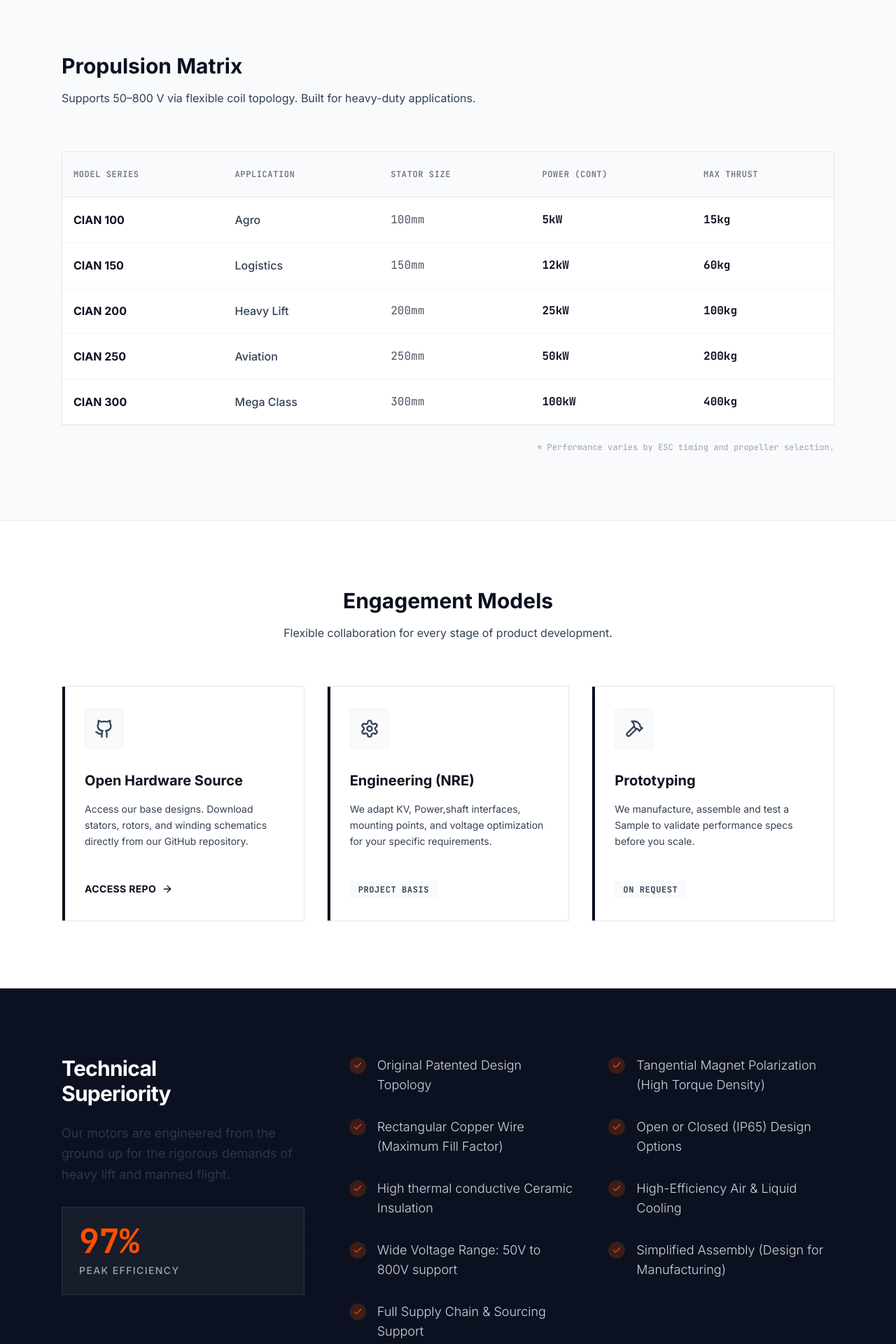
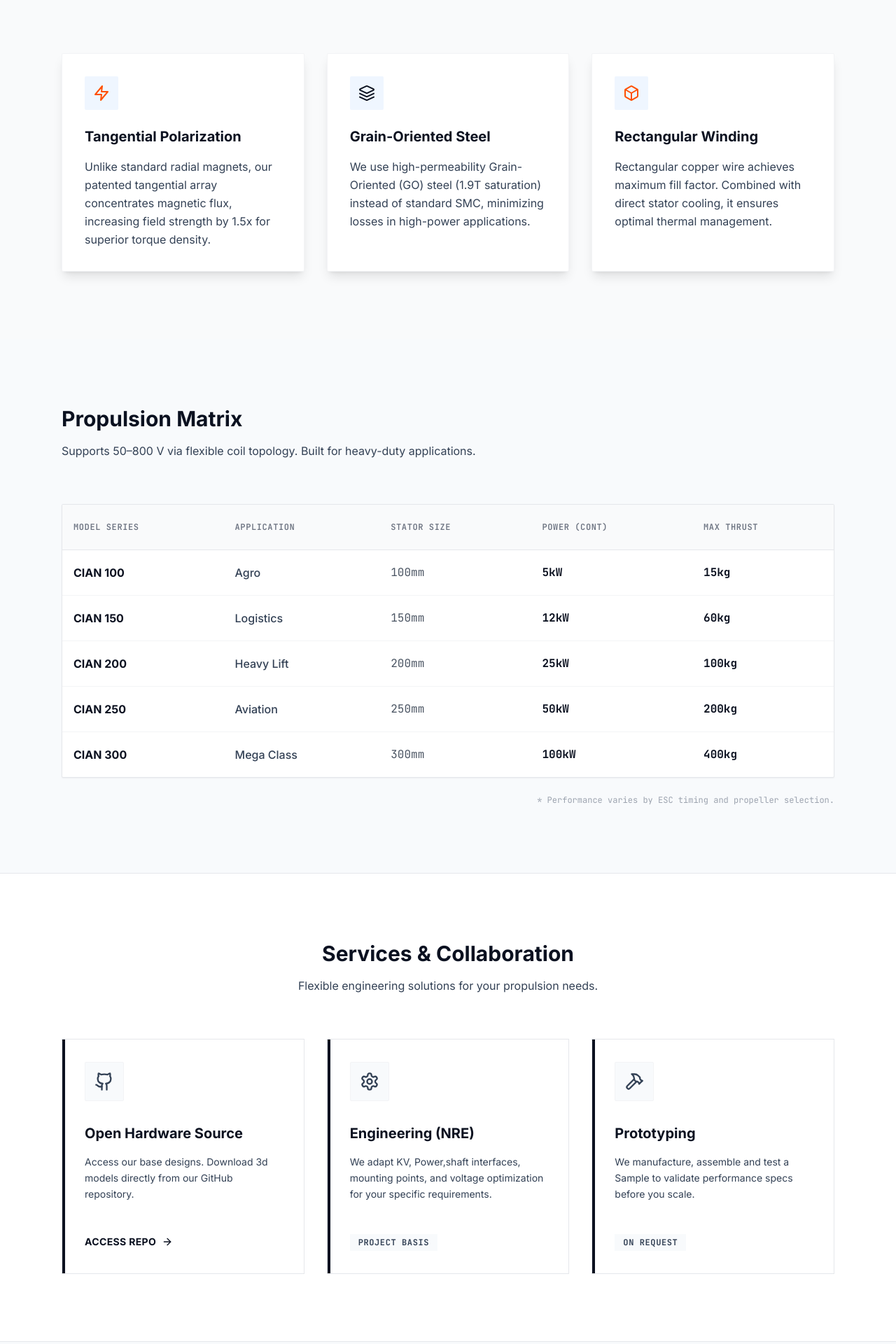
Before and after one commit to eMotres/OpenMotor, a Next.js app: page / in a window 1280 px wide. Shown: the part 740-2660 px from the top of the page at 70% size. Built offline with nearby package versions, Linux system fonts and the light colour scheme.

Commit message:
Add Technology component, update page layout, and refine services text

```diff
--- a/app/page.tsx
+++ b/app/page.tsx
@@ -43,9 +43,9 @@ export default function Home() {
       </nav>
 
       <Hero />
+      <Technology />
       <ProductMatrix />
       <BusinessModel />
-      <Technology />
       <ContactFooter />
     </main>
   );
--- a/components/BusinessModel.tsx
+++ b/components/BusinessModel.tsx
@@ -6,9 +6,9 @@ export default function BusinessModel() {
     <section id="services" className="py-24 bg-white">
       <div className="container mx-auto px-6 max-w-6xl">
         <div className="mb-16 text-center">
-          <h2 className="text-3xl font-bold text-brand-navy mb-4">Engagement Models</h2>
+          <h2 className="text-3xl font-bold text-brand-navy mb-4">Services & Collaboration</h2>
           <p className="text-brand-slate max-w-2xl mx-auto">
-            Flexible collaboration for every stage of product development.
+            Flexible engineering solutions for your propulsion needs.
           </p>
         </div>
 
@@ -20,7 +20,7 @@ export default function BusinessModel() {
             </div>
             <h3 className="text-xl font-bold text-brand-navy mb-4">Open Hardware Source</h3>
             <p className="text-brand-slate leading-relaxed mb-8 text-sm h-20">
-              Access our base designs. Download stators, rotors, and winding schematics directly from our GitHub repository.
+              Access our base designs. Download 3d models directly from our GitHub repository.
             </p>
             <a href="https://github.com/eMotres/OpenMotor-Hardware" target="_blank" rel="noopener noreferrer" className="inline-flex items-center gap-2 text-sm font-bold text-brand-navy group-hover:text-brand-orange transition-colors uppercase tracking-wide">
               Access Repo <ArrowRight className="w-4 h-4" />
--- a/components/Technology.tsx
+++ b/components/Technology.tsx
@@ -1,48 +1,39 @@
 import React from 'react';
-import { Check } from 'lucide-react';
-
-const features = [
-  "Original Patented Design Topology",
-  "Tangential Magnet Polarization (High Torque Density)",
-  "Rectangular Copper Wire (Maximum Fill Factor)",
-  "Open or Closed (IP65) Design Options",
-  "High thermal conductive Ceramic Insulation",
-  "High-Efficiency Air & Liquid Cooling",
-  "Wide Voltage Range: 50V to 800V support",
-  "Simplified Assembly (Design for Manufacturing)",
-  "Full Supply Chain & Sourcing Support"
-];
+import { Zap, Layers, Box } from 'lucide-react';
 
 export default function Technology() {
   return (
-    <section id="technology" className="py-24 bg-brand-navy text-white relative overflow-hidden">
-      <div className="absolute inset-0 opacity-[0.03]"
-           style={{ backgroundImage: 'radial-gradient(#ffffff 1px, transparent 1px)', backgroundSize: '30px 30px' }}>
-      </div>
-
-      <div className="container mx-auto px-6 max-w-6xl relative z-10">
-        <div className="flex flex-col md:flex-row gap-16 items-start">
-          <div className="md:w-1/3">
-            <h2 className="text-3xl font-bold mb-6 text-white tracking-tight">Technical <br/>Superiority</h2>
-            <p className="text-brand-slate text-opacity-80 leading-relaxed mb-8 text-lg">
-              Our motors are engineered from the ground up for the rigorous demands of heavy lift and manned flight.
+    <section className="py-24 bg-gray-50">
+      <div className="container mx-auto px-6 max-w-6xl">
+        <div className="grid md:grid-cols-3 gap-8">
+          <div className="bg-white p-8 rounded-sm shadow-lg hover:shadow-xl transition-all border border-gray-100">
+            <div className="w-12 h-12 bg-blue-50 rounded-sm flex items-center justify-center mb-6">
+              <Zap className="w-6 h-6 text-brand-orange" />
+            </div>
+            <h3 className="text-xl font-bold text-brand-navy mb-4">Tangential Polarization</h3>
+            <p className="text-brand-slate leading-relaxed">
+              Unlike standard radial magnets, our patented tangential array concentrates magnetic flux, increasing field strength by 1.5x for superior torque density.
             </p>
-
-            <div className="p-6 bg-white/5 border border-white/10 backdrop-blur-sm rounded-sm">
-              <div className="text-5xl font-bold text-brand-orange mb-2 font-mono">97%</div>
-              <div className="text-white/60 font-medium uppercase tracking-widest text-sm">Peak Efficiency</div>
-            </div>
           </div>
 
-          <div className="md:w-2/3 grid sm:grid-cols-2 gap-x-12 gap-y-8">
-            {features.map((tech, i) => (
-              <div key={i} className="flex items-start gap-4 group">
-                <div className="w-6 h-6 rounded-full bg-brand-orange/20 flex items-center justify-center shrink-0 mt-0.5 group-hover:bg-brand-orange transition-colors">
-                  <Check className="w-3.5 h-3.5 text-brand-orange group-hover:text-white transition-colors" />
-                </div>
-                <span className="text-gray-300 group-hover:text-white transition-colors font-light text-lg">{tech}</span>
-              </div>
-            ))}
+          <div className="bg-white p-8 rounded-sm shadow-lg hover:shadow-xl transition-all border border-gray-100">
+            <div className="w-12 h-12 bg-blue-50 rounded-sm flex items-center justify-center mb-6">
+              <Layers className="w-6 h-6 text-brand-navy" />
+            </div>
+            <h3 className="text-xl font-bold text-brand-navy mb-4">Grain-Oriented Steel</h3>
+            <p className="text-brand-slate leading-relaxed">
+              We use high-permeability Grain-Oriented (GO) steel (1.9T saturation) instead of standard SMC, minimizing losses in high-power applications.
+            </p>
+          </div>
+
+          <div className="bg-white p-8 rounded-sm shadow-lg hover:shadow-xl transition-all border border-gray-100">
+            <div className="w-12 h-12 bg-blue-50 rounded-sm flex items-center justify-center mb-6">
+              <Box className="w-6 h-6 text-brand-orange" />
+            </div>
+            <h3 className="text-xl font-bold text-brand-navy mb-4">Rectangular Winding</h3>
+            <p className="text-brand-slate leading-relaxed">
+              Rectangular copper wire achieves maximum fill factor. Combined with direct stator cooling, it ensures optimal thermal management.
+            </p>
           </div>
         </div>
       </div>
```
